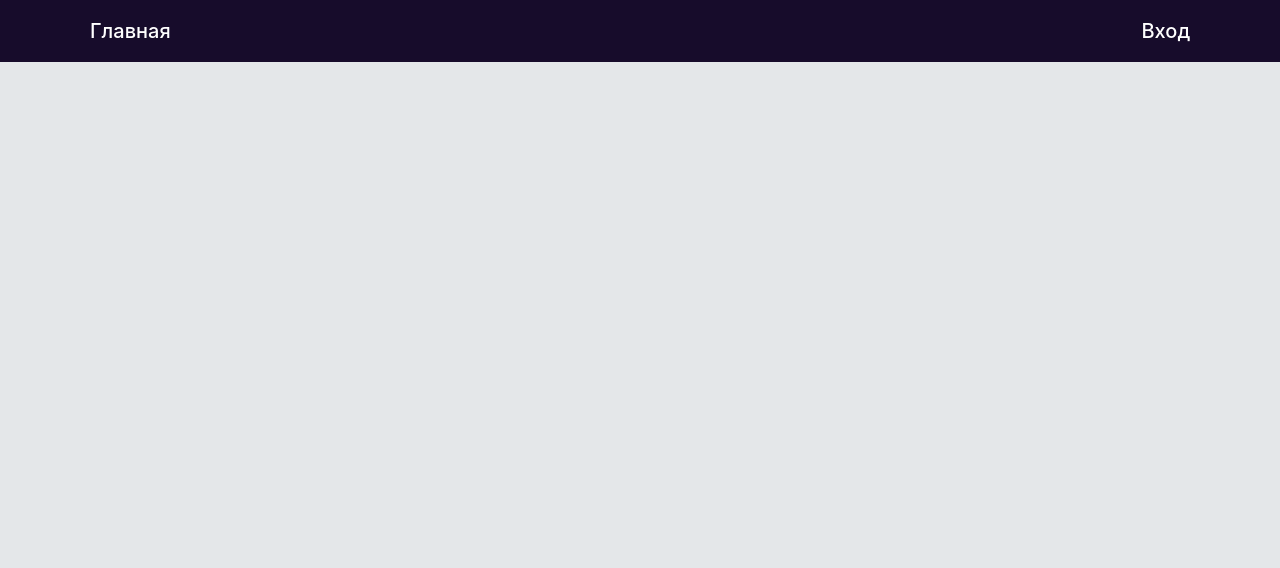
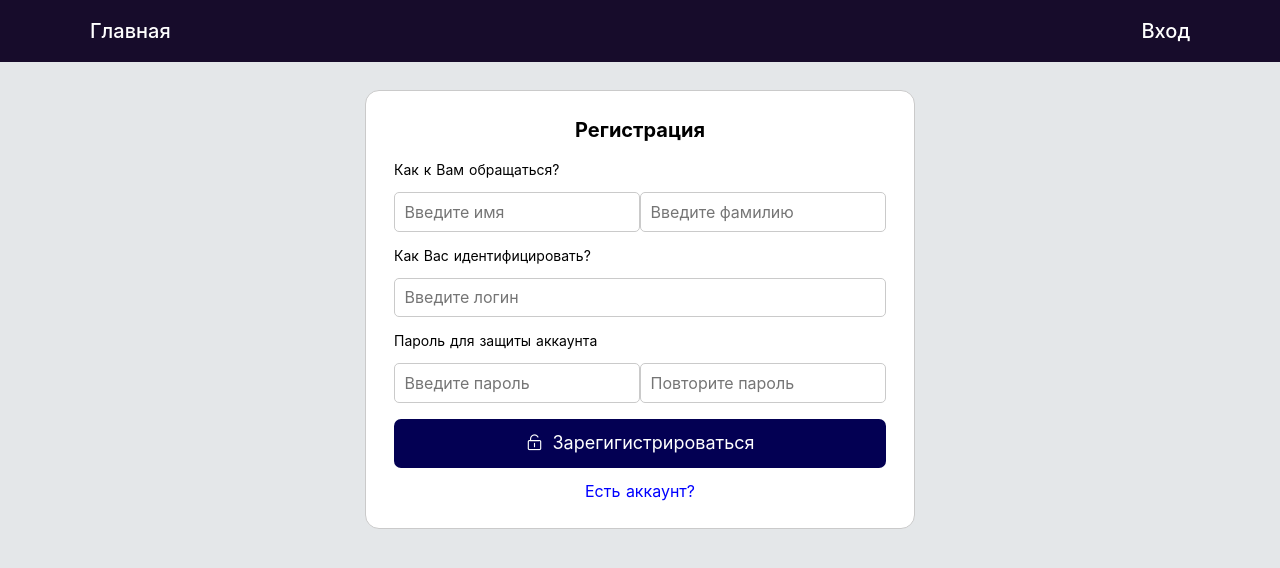
Before and after one commit to Erlinvig/WebHandbook, a Nuxt app: page /signup in a window 1280 px wide. Before the commit this address had no page. Shown: the top 568 px of the page. Built offline with nearby package versions, Linux system fonts and the light colour scheme.

Commit message:
feat(ui): create auth pages

```diff
--- a/components/navigation.vue
+++ b/components/navigation.vue
@@ -7,7 +7,7 @@
             nuxt-link.navigation__link(to="/") Главная
         ul
           li
-            nuxt-link.navigation__link.navigation__link--right(to="/") Вход
+            nuxt-link.navigation__link.navigation__link--right(to="/signin") Вход
 </template>
 
 <script>
--- /dev/null
+++ b/pages/signin.vue
@@ -0,0 +1,74 @@
+<template lang="pug">
+  .container
+    .auth-wrapper.mt2
+      h1.title.mb1 Вход в систему
+      input.field.mb1(placeholder="Введите логин")
+      input.field.mb1(placeholder="Введите пароль" type="password")
+      button.signin.mb1
+        i.el-icon-unlock
+        span Войти
+      nuxt-link.signup(to="signup") Нет аккаунта?
+</template>
+
+<style lang="scss" scoped>
+  .auth-wrapper {
+    border: 1px solid #cacaca;
+    border-radius: 1em;
+    margin: 2em auto;
+    width: 30%;
+    background-color: #fff;
+    padding: 2em;
+    display: flex;
+    flex-direction: column;
+    justify-content: center;
+    .title {
+      font-size: 20px;
+      text-align: center;
+    }
+    .field {
+      border: 1px solid #cacaca;
+      border-radius: 5px;
+      padding: .6em;
+      font-size: 16px;
+      &:focus {
+        color: darkblue;
+      }
+    }
+    .signin {
+      cursor: pointer;
+      background-color: #030053;
+      border-radius: .5em;
+
+      color: white;
+      padding: 1em;
+      i, span {
+        font-size: 18px;
+      }
+      i {
+        margin-right: .5em;
+      }
+    }
+    .signup {
+      text-align: center;
+      color: blue;
+      font-size: 16px;
+
+      &:hover {
+        color: darkblue;
+        text-decoration: underline;
+      }
+    }
+  }
+
+  @media (min-width: 768px) and (max-width: 991px) {
+    .auth-wrapper {
+      width: 45%;
+    }
+  }
+
+  @media (max-width: 767px) {
+    .auth-wrapper {
+      width: 100%;
+    }
+  }
+</style>
--- /dev/null
+++ b/pages/signup.vue
@@ -0,0 +1,89 @@
+<template lang="pug">
+  .container
+    .auth-wrapper.mt2
+      h1.title.mb1 Регистрация
+      span.mb1 Как к Вам обращаться?
+      .FI
+        input.field.mb1(placeholder="Введите имя")
+        input.field.mb1(placeholder="Введите фамилию")
+      span.mb1 Как Вас идентифицировать?
+      input.field.mb1(placeholder="Введите логин")
+      span.mb1 Пароль для защиты аккаунта
+      .password
+        input.field.mb1(placeholder="Введите пароль" type="password")
+        input.field.mb1(placeholder="Повторите пароль" type="password")
+      button.signup.mb1
+        i.el-icon-unlock
+        span Зарегигистрироваться
+      nuxt-link.signin(to="signin") Есть аккаунт?
+</template>
+
+<style lang="scss" scoped>
+  .auth-wrapper {
+    border: 1px solid #cacaca;
+    border-radius: 1em;
+    margin: 2em auto;
+    width: 50%;
+    background-color: #fff;
+    padding: 2em;
+    display: flex;
+    flex-direction: column;
+    justify-content: center;
+
+    .FI, .password {
+      display: flex;
+      justify-content: space-between;
+    }
+
+    .title {
+      font-size: 20px;
+      text-align: center;
+    }
+    .field {
+      min-width: 48%;
+      border: 1px solid #cacaca;
+      border-radius: 5px;
+      padding: .6em;
+      font-size: 16px;
+      &:focus {
+        color: darkblue;
+      }
+    }
+    .signup {
+      cursor: pointer;
+      background-color: #030053;
+      border-radius: .5em;
+
+      color: white;
+      padding: 1em;
+      i, span {
+        font-size: 18px;
+      }
+      i {
+        margin-right: .5em;
+      }
+    }
+    .signin {
+      text-align: center;
+      color: blue;
+      font-size: 16px;
+
+      &:hover {
+        color: darkblue;
+        text-decoration: underline;
+      }
+    }
+  }
+
+  @media (max-width: 991px) {
+    .auth-wrapper {
+      width: 100%;
+    }
+  }
+
+  @media (max-width: 479px) {
+    .FI, .password {
+      flex-direction: column;
+    }
+  }
+</style>
--- a/theme/main.scss
+++ b/theme/main.scss
@@ -5,3 +5,16 @@
 body {
   background-color: #e4e7e9;
 }
+
+.mb1 {
+  margin-bottom: 1em;
+}
+.mb2 {
+  margin-bottom: 2em;
+}
+.mt1 {
+  margin-top: 1em;
+}
+.mt2 {
+  margin-top: 2em;
+}
```
